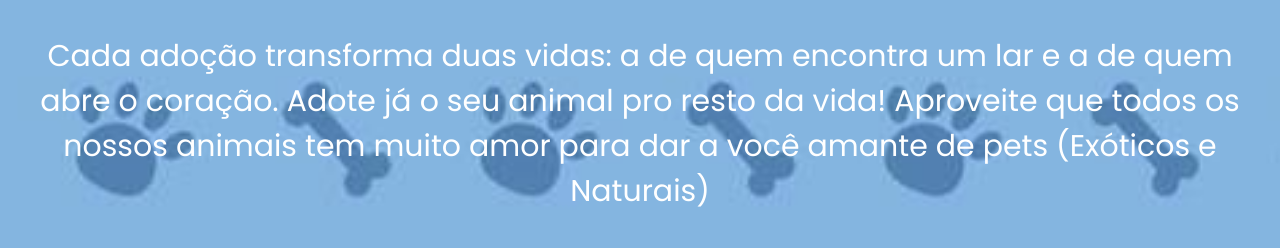
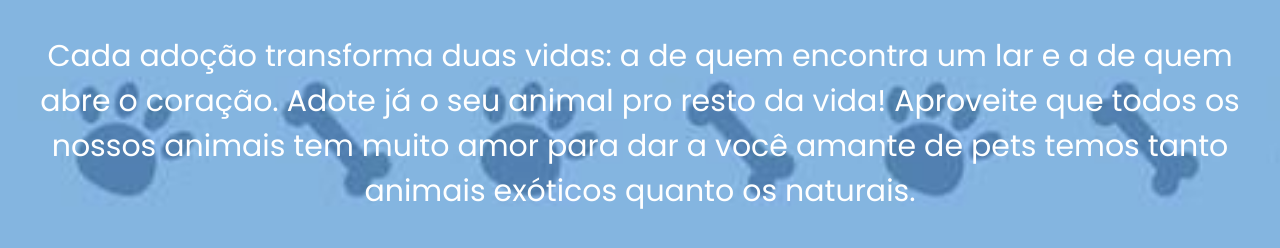
Before and after one commit to richard426278/Trabalho-site-de-doacao, a plain HTML site: page index.html in a window 1280 px wide. Shown: the part 311-559 px from the top of the page. Drawn offline with Linux system fonts and the light colour scheme.

Commit message:
Update index.html

```diff
--- a/index.html
+++ b/index.html
@@ -14,7 +14,7 @@
     <h2>Encontre um amigo para a vida toda.</h2>
 
     <p>
-        Cada adoção transforma duas vidas: a de quem encontra um lar e a de quem abre o coração. Adote já o seu animal pro resto da vida! Aproveite que todos os nossos animais tem muito amor para dar a você amante de pets (Exóticos e Naturais)
+        Cada adoção transforma duas vidas: a de quem encontra um lar e a de quem abre o coração. Adote já o seu animal pro resto da vida! Aproveite que todos os nossos animais tem muito amor para dar a você amante de pets temos tanto animais exóticos quanto os naturais.
     </p>
 
     <section>
```
